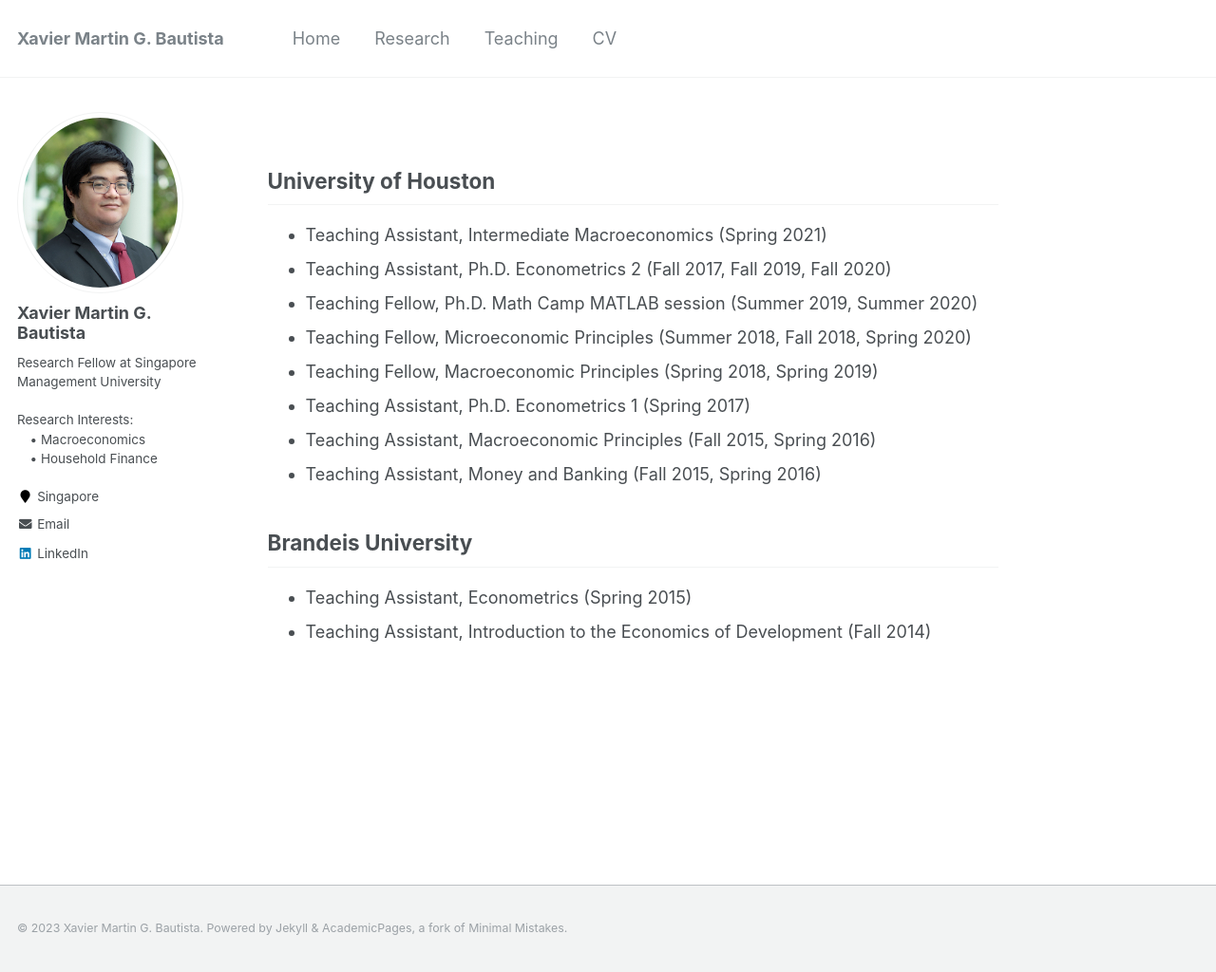
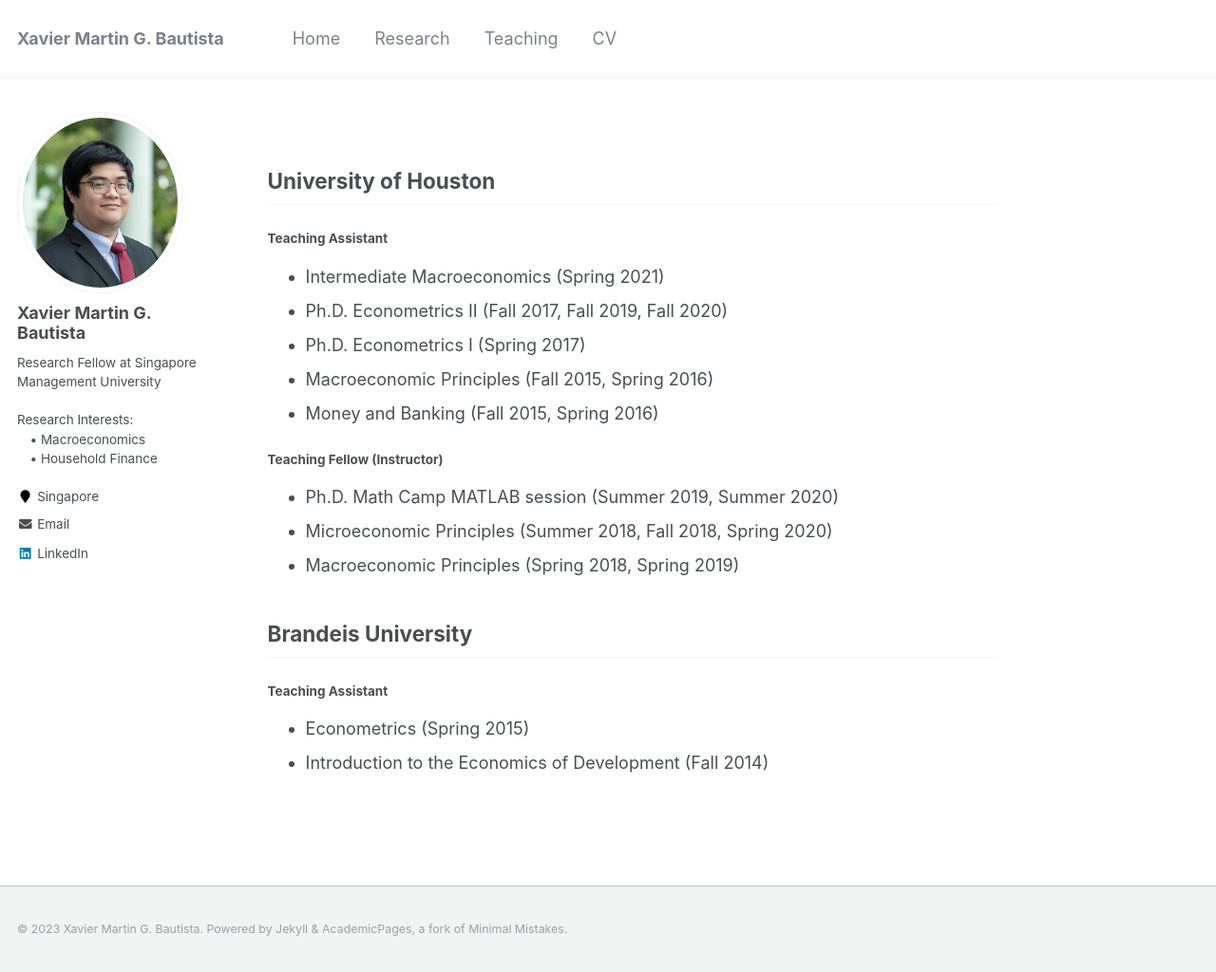
Before and after one commit to xmgbautista/xmgbautista.github.io, a Jekyll site: the page built from _pages/teaching.md, in a window 1280 px wide and 1024 px high. Shown: the whole window at 95% size. Built offline with Jekyll 4.4.1, drawn with Linux system fonts in a browser that asks for light colours.

Commit message:
Update teaching.md

```diff
--- a/_pages/teaching.md
+++ b/_pages/teaching.md
@@ -6,15 +6,24 @@
 ---
 
 ## University of Houston
-* Teaching Assistant, Intermediate Macroeconomics (Spring 2021)
-* Teaching Assistant, Ph.D. Econometrics 2 (Fall 2017, Fall 2019, Fall 2020)
-* Teaching Fellow, Ph.D. Math Camp MATLAB session (Summer 2019, Summer 2020)
-* Teaching Fellow, Microeconomic Principles (Summer 2018, Fall 2018, Spring 2020)
-* Teaching Fellow, Macroeconomic Principles (Spring 2018, Spring 2019)
-* Teaching Assistant, Ph.D. Econometrics 1 (Spring 2017)
-* Teaching Assistant, Macroeconomic Principles (Fall 2015, Spring 2016)
-* Teaching Assistant, Money and Banking (Fall 2015, Spring 2016)
+
+#### Teaching Assistant
+
+* Intermediate Macroeconomics (Spring 2021)
+* Ph.D. Econometrics II (Fall 2017, Fall 2019, Fall 2020)
+* Ph.D. Econometrics I (Spring 2017)
+* Macroeconomic Principles (Fall 2015, Spring 2016)
+* Money and Banking (Fall 2015, Spring 2016)
+
+#### Teaching Fellow (Instructor)
+
+* Ph.D. Math Camp MATLAB session (Summer 2019, Summer 2020)
+* Microeconomic Principles (Summer 2018, Fall 2018, Spring 2020)
+* Macroeconomic Principles (Spring 2018, Spring 2019)
 
 ## Brandeis University
-* Teaching Assistant, Econometrics (Spring 2015)
-* Teaching Assistant, Introduction to the Economics of Development (Fall 2014)
+
+#### Teaching Assistant
+
+* Econometrics (Spring 2015)
+* Introduction to the Economics of Development (Fall 2014)
```
